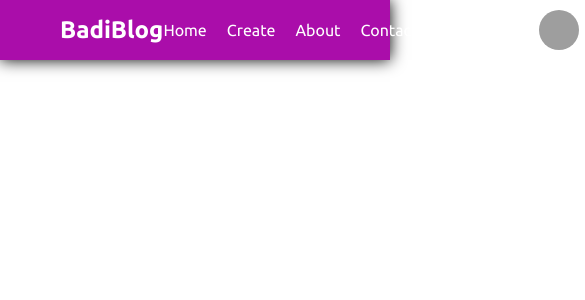
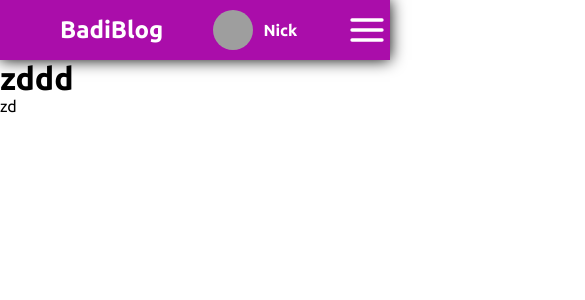
Before and after one commit to Badonix/blog-app, a React (Create React App) app: page / in a window 390 px wide. Shown: the top 300 px of the page, 585 px wide, since content can reach past the window. Built offline with nearby package versions, Linux system fonts and the light colour scheme; grey boxes are pictures that could not be loaded.

Commit message:
Responsive Navbar, Burger Menu

```diff
--- a/package.json
+++ b/package.json
@@ -8,6 +8,7 @@
     "@testing-library/user-event": "^13.5.0",
     "react": "^18.2.0",
     "react-dom": "^18.2.0",
+    "react-icons": "^4.6.0",
     "react-router-dom": "^6.4.3",
     "react-scripts": "5.0.1",
     "web-vitals": "^2.1.4"
--- a/src/App.css
+++ b/src/App.css
@@ -3,6 +3,9 @@
   margin: 0;
   padding: 0;
   font-family: "Ubuntu", sans-serif;
+}
+body{
+  overflow-x: hidden;
 }
 nav {
   display: flex;
@@ -13,11 +16,21 @@ nav {
   box-shadow: 0px 0px 15px 0px black;
   color: white;
 }
+nav a{
+  color:white;
+  text-decoration: none;
+  transition:.3s
+}
+nav ul li a:hover{
+  color:rgb(201, 143, 255)
+}
+
 
 nav ul {
   display: flex;
   list-style: none;
   gap: 20px;
+  font-size:20px;
 }
 nav .right-nav {
   display: flex;
@@ -38,3 +51,48 @@ nav .profile-cont img {
 .profile-cont p {
   font-weight: bold;
 }
+
+.burger-open{
+  display:none;
+}
+@media(max-width:800px){
+  nav ul{
+    position:absolute;
+    background-color: purple;
+    right:0;
+    flex-direction: column;
+    width:100vw;
+    height:100vh;
+    top:0;
+    transform:translateX(2000px);
+    display: flex;
+    flex-direction: column;
+    justify-content: center;
+    align-items: center;
+    z-index: 10;
+    gap:50px;
+    transition:1s;
+  }
+  .burger-open{
+    display: block;
+    font-size:40px;
+    margin-left:50px;
+    scale:1;
+    transition:.5s;
+    z-index: 1;
+  }
+}
+.close-btn{
+  position: absolute;
+  top:40px;
+  right:40px;
+  color:white;
+  font-size: 40px;
+}
+.open-nav{
+  transform:translateX(0)
+}
+
+.changesize{
+  scale:0.1
+}
--- a/src/App.js
+++ b/src/App.js
@@ -9,8 +9,7 @@ function App() {
       <ScrollToTop />
       <Routes>
         <Route path="/" element={<Layout />}>
-          <Route path="/" element={<HomePage />} />
-          <Route path="home" element={<HomePage />} />
+          <Route index element={<HomePage/>}/>
         </Route>
       </Routes>
     </BrowserRouter>
--- a/src/components/Navbar.jsx
+++ b/src/components/Navbar.jsx
@@ -1,26 +1,56 @@
-import React from "react";
-
+import React, { useState } from "react";
+import { Outlet, Link } from "react-router-dom";
+import { FiMenu } from "react-icons/fi";
+import { IoMdClose } from "react-icons/io";
 function Navbar() {
+  const [isOpen, setIsOpen] = useState(false);
+  function handleBurgerOpen() {
+    setIsOpen((prev) => !prev);
+  }
   return (
+    <>
       <nav>
         <div className="left-nav">
+          <Link to="/">
             <h2>BadiBlog</h2>
+          </Link>
         </div>
 
         <div className="right-nav">
-        <ul>
-          <li>Home</li>
-          <li>Create</li>
-          <li>About</li>
-          <li>Contact</li>
-          <li>Logout</li>
+          <ul className={isOpen ? "open-nav" : ""}>
+            <li>
+              <Link to="/">Home</Link>
+            </li>
+            <li>
+              <Link to="/create">Create</Link>
+            </li>
+            <li>
+              <Link to="/contact">Contact</Link>
+            </li>
+            <li>
+              <Link to="/about">About</Link>
+            </li>
+            <li>
+              <Link to="/logout">Logout</Link>
+            </li>
+            {isOpen ? (
+              <IoMdClose onClick={handleBurgerOpen} className="close-btn" />
+            ) : (
+              ""
+            )}
           </ul>
           <div className="profile-cont">
             <img src="https://i.pinimg.com/736x/3a/64/69/3a6469083e633a02f132c2dea8538e8f.jpg" />
             <p>Nick</p>
           </div>
+          <FiMenu
+            onClick={handleBurgerOpen}
+            className={isOpen ? "burger-open changesize" : "burger-open"}
+          />
         </div>
       </nav>
+      <Outlet />
+    </>
   );
 }
 
```
Also changed, not shown: src/pages/About.jsx (added), src/pages/Contact.jsx (added), src/pages/Create.jsx (added), 1 other file (tests, documents, lock files or other folders). Lines whose indentation alone changed are shown as unchanged.
